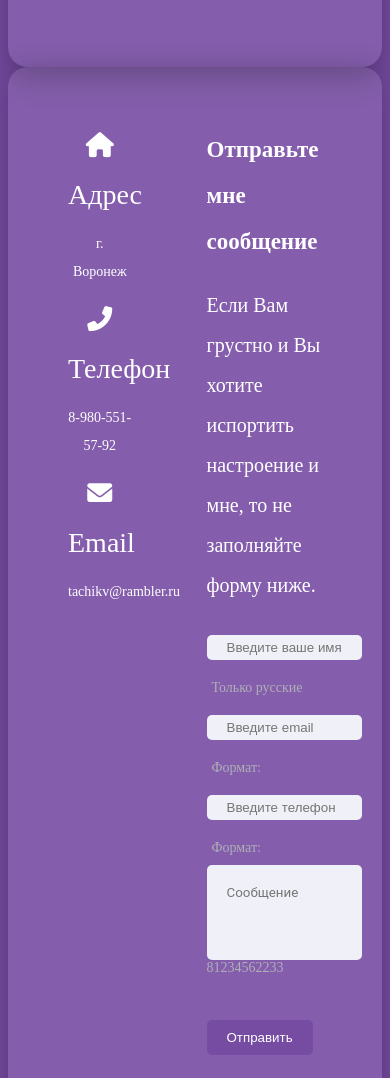
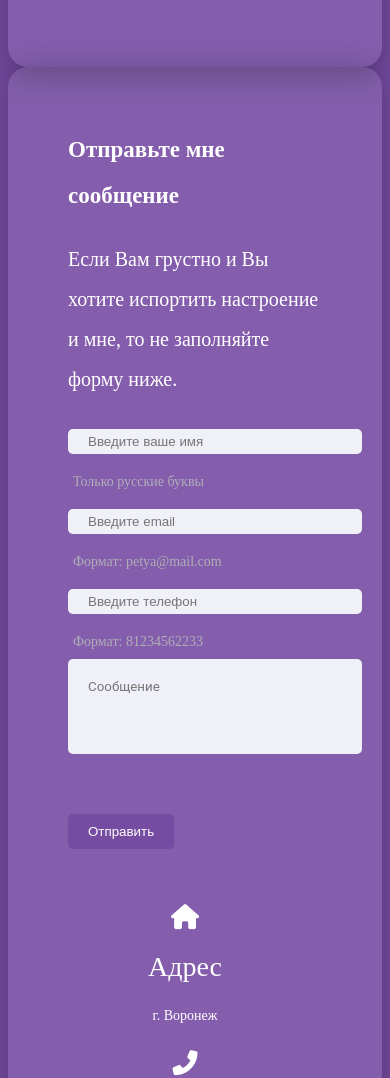
Before and after one commit to Viktoria251167/first-site, a plain HTML site: page index.html in a window 390 px wide. Shown: the part 2228-3306 px from the top of the page. Drawn offline with Linux system fonts and the light colour scheme.

Commit message:
Add files via upload

```diff
--- a/index.html
+++ b/index.html
@@ -110,7 +110,7 @@
                         id="phone"
                         name="phone"
                         data-reg="^((\+7|7|8)+([0-9]){10})$">
-                        <label for="phone">Формат: +71234562233, 71234562233, 81234562233</label>
+                        <label for="phone">Формат: 81234562233</label>
                     </div>
 
                     <div class="input-box message-box">
--- a/style.css
+++ b/style.css
@@ -65,7 +65,6 @@
         .contact-list li {
             margin-bottom: 10px;
             display: flex;
-            align-items: center;
         }
 
         a {
@@ -175,3 +174,30 @@
         .button input[type="submit"]:hover{
             background: #667eea;
         }
+
+        @media (max-width: 800px) {
+
+  .content {
+    height: 100%;
+    flex-direction: column-reverse;
+  }
+
+
+  .left-side {
+    margin-top: 50px;
+    flex-direction: row;
+    width: 100%;
+    justify-content: center;
+    flex-wrap: wrap;
+  }
+  .details {
+    margin-right: 20px;
+  }
+  .details:last-child {
+    margin-right: 0;
+  }
+  .right-side {
+    width: 100%;
+    margin-left: 0;
+  }
+}
```
